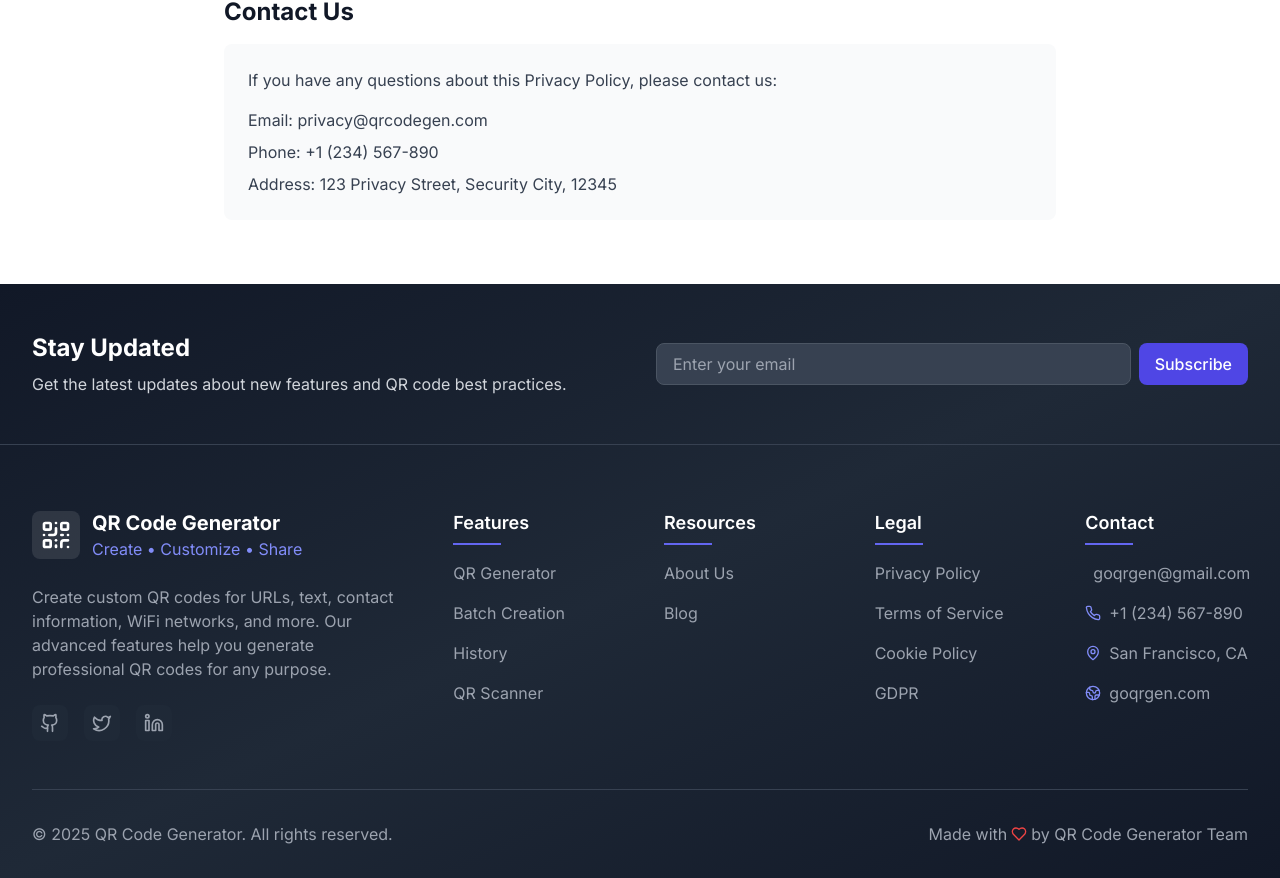
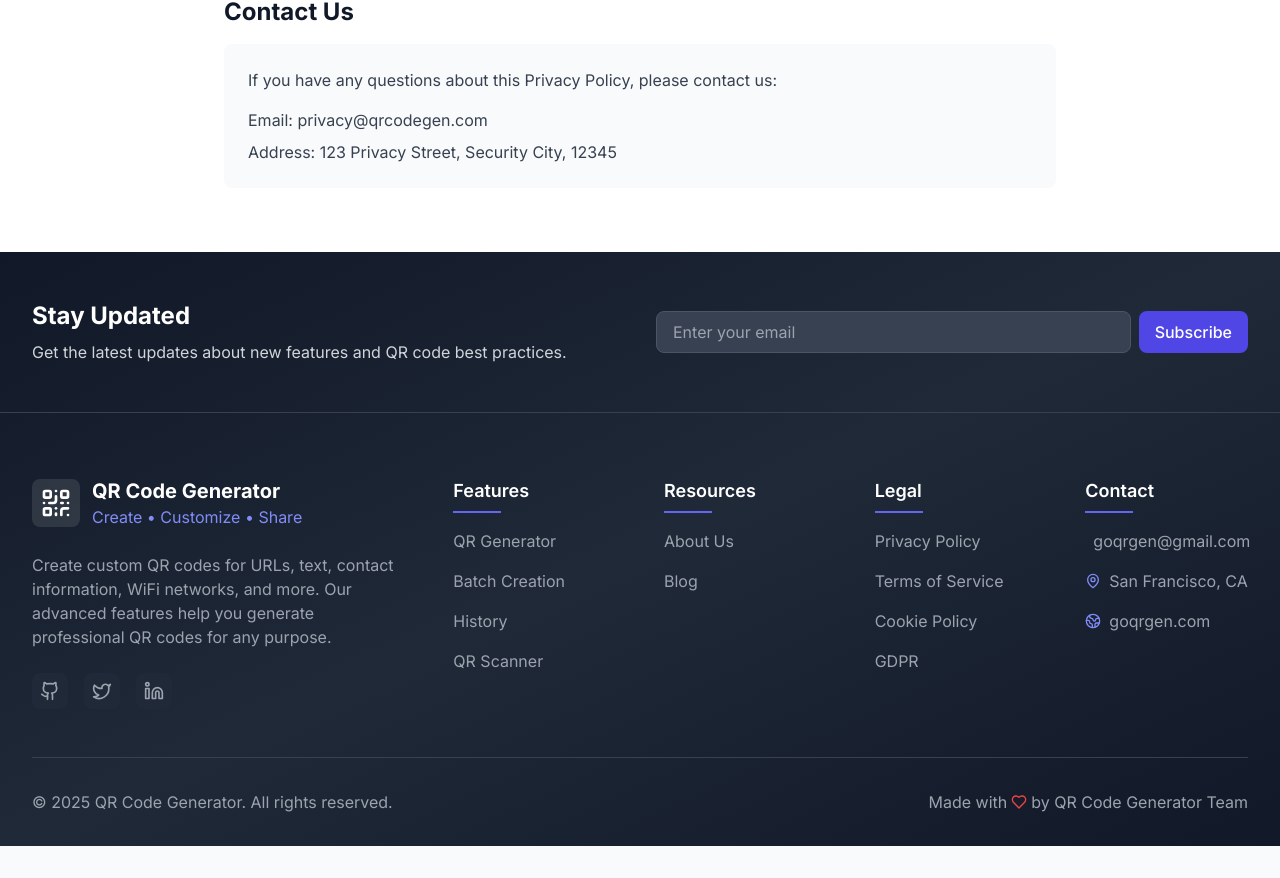
Before and after one commit to seomonu001/goqrgen, a React (Vite) app: page /legal/privacy-policy in a window 1280 px wide. Shown: the part 3131-4009 px from the top of the page. After the commit the page ends 3977 px from the top, so only its background shows below. Built offline with nearby package versions, Linux system fonts and the light colour scheme.

Commit message:
Remove phone number from all pages

```diff
--- a/src/components/Footer.tsx
+++ b/src/components/Footer.tsx
@@ -104,10 +104,6 @@
                 <a href="mailto:goqrgen@gmail.com">goqrgen@gmail.com</a>
               </li>
               <li className="flex items-center gap-2">
-                <Phone className="h-4 w-4 text-primary-400" />
-                <a href="tel:+1234567890">+1 (234) 567-890</a>
-              </li>
-              <li className="flex items-center gap-2">
                 <MapPin className="h-4 w-4 text-primary-400" />
                 <span>San Francisco, CA</span>
               </li>
--- a/src/pages/HelpCenter.tsx
+++ b/src/pages/HelpCenter.tsx
@@ -1,5 +1,5 @@
 import React, { useState } from 'react';
-import { Search, HelpCircle, Book, MessageCircle, Mail, Phone } from 'lucide-react';
+import { Search, HelpCircle, Book, MessageCircle, Mail } from 'lucide-react';
 import SEOHead from '../components/SEOHead';
 
 const HelpCenter: React.FC = () => {
@@ -147,7 +147,7 @@
               </p>
             </div>
 
-            <div className="grid grid-cols-1 md:grid-cols-3 gap-8 max-w-4xl mx-auto">
+            <div className="grid grid-cols-1 md:grid-cols-2 gap-8 max-w-4xl mx-auto">
               <div className="card p-6 text-center">
                 <Mail className="w-8 h-8 text-primary-600 mx-auto mb-4" />
                 <h3 className="text-xl font-semibold mb-2">Email Support</h3>
@@ -169,17 +169,6 @@
                   Start Chat
                 </button>
               </div>
-
-              <div className="card p-6 text-center">
-                <Phone className="w-8 h-8 text-primary-600 mx-auto mb-4" />
-                <h3 className="text-xl font-semibold mb-2">Phone Support</h3>
-                <p className="text-gray-600 mb-4">
-                  Available Mon-Fri, 9am-5pm EST
-                </p>
-                <a href="tel:+1234567890" className="text-primary-600 hover:text-primary-700">
-                  +1 (234) 567-890
-                </a>
-              </div>
             </div>
           </div>
         </section>
--- a/src/pages/legal/CookiePolicy.tsx
+++ b/src/pages/legal/CookiePolicy.tsx
@@ -155,7 +155,6 @@
                 </p>
                 <div className="space-y-2">
                   <p className="text-gray-600">Email: privacy@qrcodegen.com</p>
-                  <p className="text-gray-600">Phone: +1 (234) 567-890</p>
                   <p className="text-gray-600">Address: 123 Privacy Street, Security City, 12345</p>
                 </div>
               </div>
--- a/src/pages/legal/GDPR.tsx
+++ b/src/pages/legal/GDPR.tsx
@@ -191,7 +191,6 @@
                 </p>
                 <div className="bg-gray-50 p-6 rounded-lg">
                   <p className="text-gray-700 mb-2">Email: dpo@qrcodegen.com</p>
-                  <p className="text-gray-700 mb-2">Phone: +1 (234) 567-890</p>
                   <p className="text-gray-700">Address: 123 Privacy Street, Security City, 12345</p>
                 </div>
               </div>
--- a/src/pages/legal/PrivacyPolicy.tsx
+++ b/src/pages/legal/PrivacyPolicy.tsx
@@ -222,7 +222,6 @@
                   </p>
                   <div className="space-y-2">
                     <p className="text-gray-700">Email: privacy@qrcodegen.com</p>
-                    <p className="text-gray-700">Phone: +1 (234) 567-890</p>
                     <p className="text-gray-700">Address: 123 Privacy Street, Security City, 12345</p>
                   </div>
                 </div>
--- a/src/pages/legal/TermsOfService.tsx
+++ b/src/pages/legal/TermsOfService.tsx
@@ -210,7 +210,6 @@
                   </p>
                   <div className="space-y-2">
                     <p className="text-gray-700">Email: legal@qrcodegen.com</p>
-                    <p className="text-gray-700">Phone: +1 (234) 567-890</p>
                     <p className="text-gray-700">Address: 123 Legal Street, Terms City, 12345</p>
                   </div>
                 </div>
```
